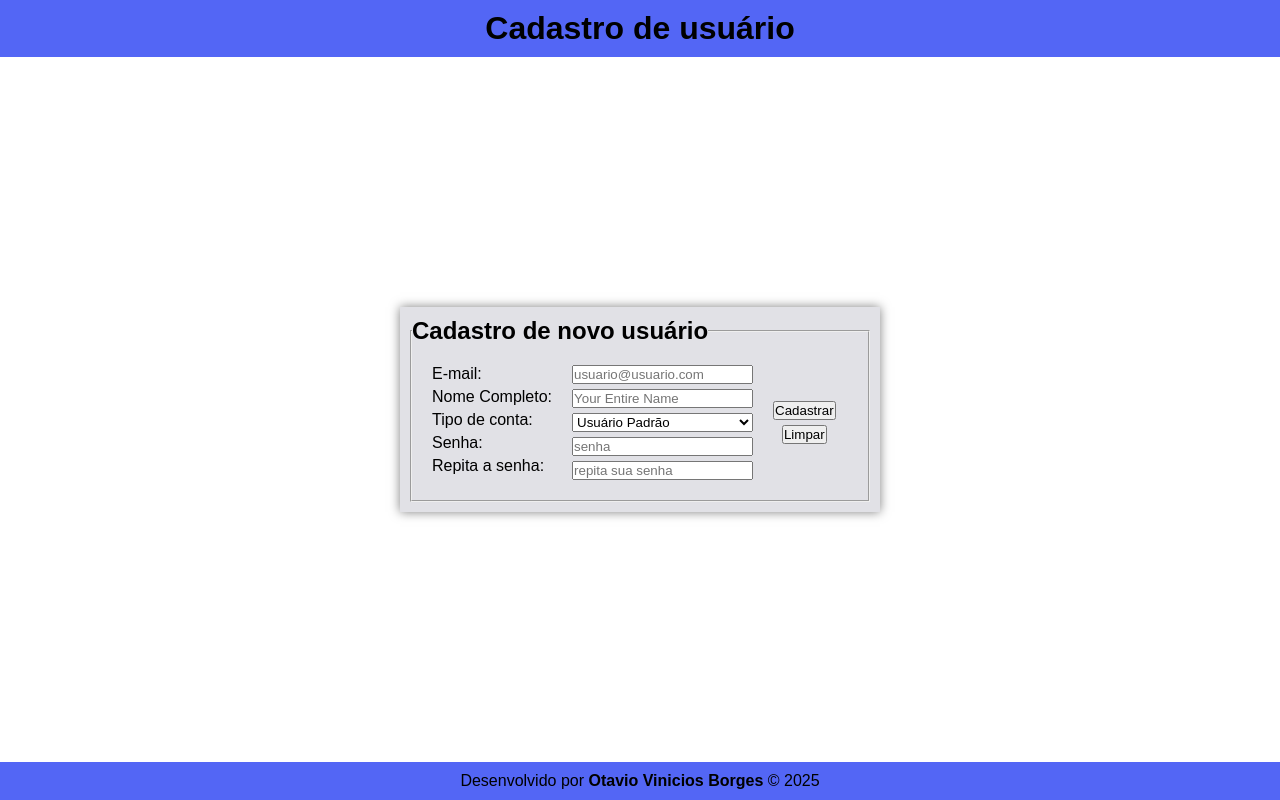
After one commit to otavioborges1991/PHP-MySQL, a PHP site: page /cadastro-usuario.php in a window 1280 px wide. The commit adds this page. Run offline with PHP 8.4, Linux system fonts and the light colour scheme; the visitor is signed in with stand-in values (Sample User, id 1); some libraries are stand-ins or nearby versions.

Commit message:
Criado formulario para adicionar um novo usuário

```diff
--- /dev/null
+++ b/cadastro-usuario.php
@@ -0,0 +1,52 @@
+<!DOCTYPE html>
+<html lang="pt-br">
+<head>
+    <meta charset="UTF-8">
+    <meta name="viewport" content="width=device-width, initial-scale=1.0">
+    <title>Pagina de Cadastro</title>
+    <link rel="stylesheet" href="style/style.css">
+    <script src="https://kit.fontawesome.com/d0517b7da9.js" crossorigin="anonymous"></script>
+</head>
+<body>
+    <header>
+        <h1>
+            Cadastro de usuário
+        </h1>
+    </header>
+    <main>
+        <?php
+        require_once 'includes/funcoes.php';
+        require_once 'includes/login.php';
+
+        if ($_SESSION["tipo"] != "admin") {
+            echo msg_erro('Acesso negado!');
+            echo 'Você não tem acesso de adminstrador!';
+            die();
+        } else {
+            if (!isset($_POST['nome'])) {
+                require_once 'user-cadastro-form.php';
+            } else {
+                $nome = $_POST['nome'] ?? null;
+                $email = $_POST['email'] ?? null;
+                $tipo = $_POST['tipo'] ?? null;
+                $senha1 = $_POST['senha1'] ?? null;
+                $senha2 = $_POST['senha2'] ?? null;
+
+                if ($senha1 === $senha2) {
+                    echo msg_sucesso('Usuário Cadastrado!');
+                } else {
+                    echo msg_erro('As senhas não coincidem');
+                    die();
+                }
+
+            }
+        }
+        ?>
+
+    </main>
+
+    <?php
+    require_once 'rodape.php';
+    ?>
+</body>
+</html>
--- a/includes/funcoes.php
+++ b/includes/funcoes.php
@@ -31,7 +31,11 @@ function msg_aviso($mensagem='Aviso!') {
 }
 
 function msg_erro($mensagem='Erro!'){
-    return "<div class='erro'><span class='material-symbols-outlined'>error</span>$mensagem</div>";
+    return
+        "<div class='erro'>
+            <span class='material-symbols-outlined'>error</span>
+            <h2>$mensagem</h2>
+        </div>";
 }
 
 function voltar() {
--- a/style/classes.css
+++ b/style/classes.css
@@ -69,3 +69,11 @@
     border: 1px solid blanchedalmond;
     border-radius: 50%;
 }
+
+.gap {
+    gap: 5px;
+}
+
+.justify-right {
+    text-justify: right;
+}
--- /dev/null
+++ b/user-cadastro-form.php
@@ -0,0 +1,32 @@
+<form action="cadastro-usuario.php" method="post">
+    <fieldset class="margin">
+        <legend>
+            <h2>Cadastro de novo usuário</h2>
+        </legend>
+        <div class="flex-row margin">
+            <div class="flex-column gap margin justify-right">
+                <label for="email">E-mail:</label>
+                <label for="nome">Nome Completo:</label>
+                <label for="tipo">Tipo de conta:</label>
+                <label for="senha1">Senha:</label>
+                <label for="senha2">Repita a senha:</label>
+            </div>
+            <div class="flex-column gap margin">
+                <input type="text" name="email" id="email" placeholder="usuario@usuario.com" required>
+                <input type="text" name="nome" id="nome" placeholder="Your Entire Name" required>
+                <select name="tipo" id="tipo">
+                    <option value="leitor">Usuário Padrão</option>
+                    <option value="editor">Editor Autorizado</option>
+                    <option value="admin">Administrador do Sistema</option>
+                </select>
+                <input type="password" name="senha1" id="senha1" placeholder="senha" minlength="10" maxlength="20" required>
+                <input type="password" name="senha2" id="senha2" placeholder="repita sua senha" minlength="10" maxlength="20"  required>
+            </div>
+            <div class="flex-column margin gap flex-center-center">
+                <input type="submit" value="Cadastrar">
+                <input type="reset" value="Limpar">
+            </div>
+        </div>
+    </fieldset>
+
+</form>
--- a/user-info.php
+++ b/user-info.php
@@ -15,7 +15,10 @@
     <?php
     echo "<a class='botao' href='#'>Meus dados</a>";
     if ($_SESSION['tipo'] == 'admin'){
-        echo "<a class='botao'  href='#'>Novo Usuário</a><a class='botao' href='#'>Novo Jogo</a>";
+        echo
+            "<a class='botao'  href='cadastro-usuario.php'>Novo Usuário</a>
+            <a class='botao' href='#'>Novo Jogo</a>"
+            ;
     }
     echo '<a class="botao" href="user-logout.php">Sair</a>';
     ?>
--- a/user-login.php
+++ b/user-login.php
@@ -30,7 +30,6 @@
                 if ($query->num_rows > 0) {
                     $registro = $query->fetch_object();
                     if (testarHash($senha, $registro->senha)) {
-                    // if ('$2y$10$UpMQCcir.v649HrdLvUXiOC/ftU7xWhSxm8QhX.VzSe9LZHhvW/Ty' == $registro->senha) {
                         echo msg_sucesso("Sucesso");
                         $_SESSION["user"] = $registro->email;
                         $_SESSION["nome"] = $registro->nome_completo;
```
Also changed, not shown: todo.md (+11 -0 lines).
